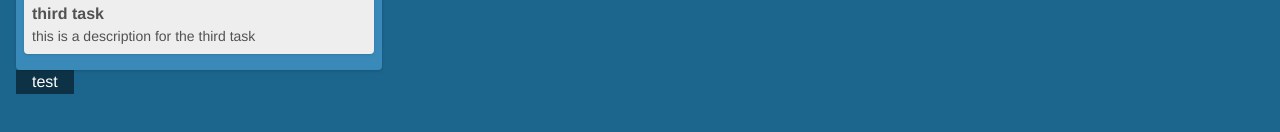
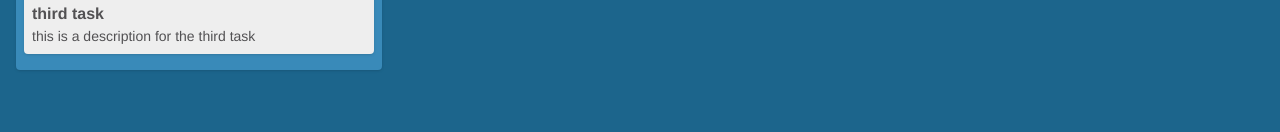
Before and after one commit to jiyuuki/workspace, a Vue app: page /task/1 in a window 1280 px wide. Shown: the part 198-330 px from the top of the page. Built offline with nearby package versions, Linux system fonts and the light colour scheme.

Commit message:
in prigress undefined

```diff
--- a/src/store/index.js
+++ b/src/store/index.js
@@ -13,8 +13,12 @@ export default createStore({
     getWorkspace(state) {
       return state.workspace
     },
-    getTask(state) {
-      return state.workspace
+    getTask: (state) => (id) => {
+      console.log({ workspace: state.workspace })
+      state.workspace.columns.map((value, key) => {
+        console.log({ value, key })
+        return value.tasks.map(task => task.id === id)
+      })
     }
   },
   mutations: {},
--- a/src/views/TaskView.vue
+++ b/src/views/TaskView.vue
@@ -3,18 +3,27 @@
     <div
       class="flex flex-col flex-grow items-start justify-between px-4"
     >
-      test
+      {{ task }}
     </div>
   </div>
 </template>
 
 <script>
+import { computed } from 'vue'
+import { useStore } from 'vuex'
 
 export default {
   name: 'TaskView',
 
   setup() {
-    //
+    const store = useStore()
+    const task = computed(() => store.getters.getTask(12))
+
+    console.log({ task: task })
+
+    return {
+      task
+    }
   }
 }
 </script>
```
